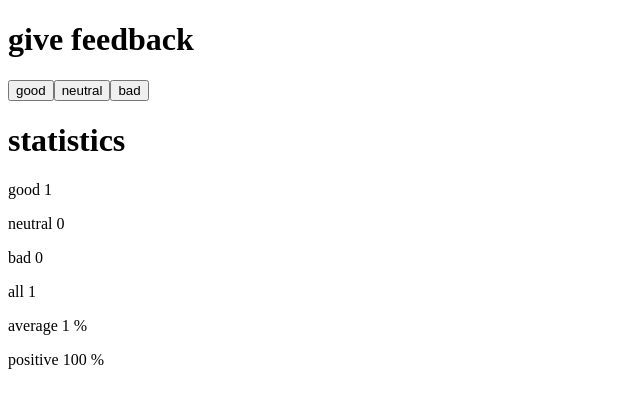
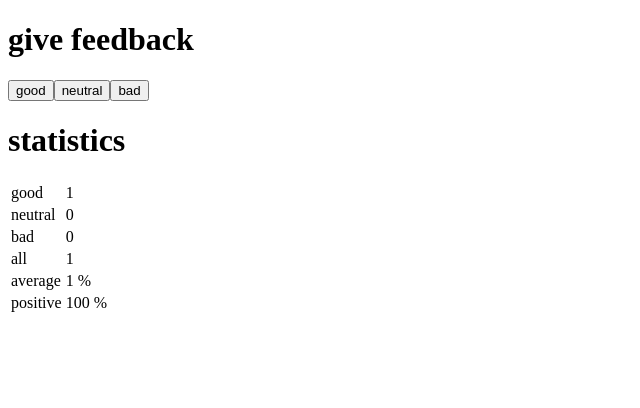
Before and after one commit to Akbermet1/fullstack_part1_unicafe, a React (Create React App) app: page / in a window 1280 px wide. Both pictures are taken after a click on the button "good". Shown: the top 408 px of the page, without its empty margins (0-640 px from the left). Built offline with nearby package versions, Linux system fonts and the light colour scheme.

Commit message:
1.10: unicafe step5, 1.11: unicafe step6

```diff
--- a/src/App.js
+++ b/src/App.js
@@ -19,14 +19,22 @@ const Statistics = ({good, neutral, bad}) => {
   if(total > 0)
   {
     return (
-      <div>
+      <table>
       <Statistic statisticType={"good"} statisticCount={good}/>
       <Statistic statisticType={"neutral"} statisticCount={neutral}/>
       <Statistic statisticType={"bad"} statisticCount={bad}/>
       <Statistic statisticType={"all"} statisticCount={total}/>
       <Statistic statisticType={"average"} statisticCount={total > 0 ? ((good-bad)/total) + " %": "0 %"}/>
       <Statistic statisticType={"positive"} statisticCount={total > 0 ? ((100*good)/total) + " %" : "0 %"}/>
-      </div>
+    </table>
+      // <div>
+      //   <Statistic statisticType={"good"} statisticCount={good}/>
+      //   <Statistic statisticType={"neutral"} statisticCount={neutral}/>
+      //   <Statistic statisticType={"bad"} statisticCount={bad}/>
+      //   <Statistic statisticType={"all"} statisticCount={total}/>
+      //   <Statistic statisticType={"average"} statisticCount={total > 0 ? ((good-bad)/total) + " %": "0 %"}/>
+      //   <Statistic statisticType={"positive"} statisticCount={total > 0 ? ((100*good)/total) + " %" : "0 %"}/>
+      // </div>
     )
   }
   return (
@@ -36,11 +44,13 @@ const Statistics = ({good, neutral, bad}) => {
   )
 }
 
+
 const Statistic = ({statisticType, statisticCount}) => {
   return (
-    <div>
-      <p> {statisticType} {statisticCount} </p>
-    </div>
+    <tr>
+      <td> {statisticType} </td>
+      <td> {statisticCount} </td>
+    </tr>
   )
 }
 
@@ -59,6 +69,12 @@ const App = () => {
     setBad(bad + 1)
   }
 
+  const participants = {
+    names: ["Michelle", "Bob"],
+    ages: [22, 33],
+  }
+
+
   return (
     <div>
       <Header title={"give feedback"}/>
```
Lines whose indentation alone changed are shown as unchanged.
